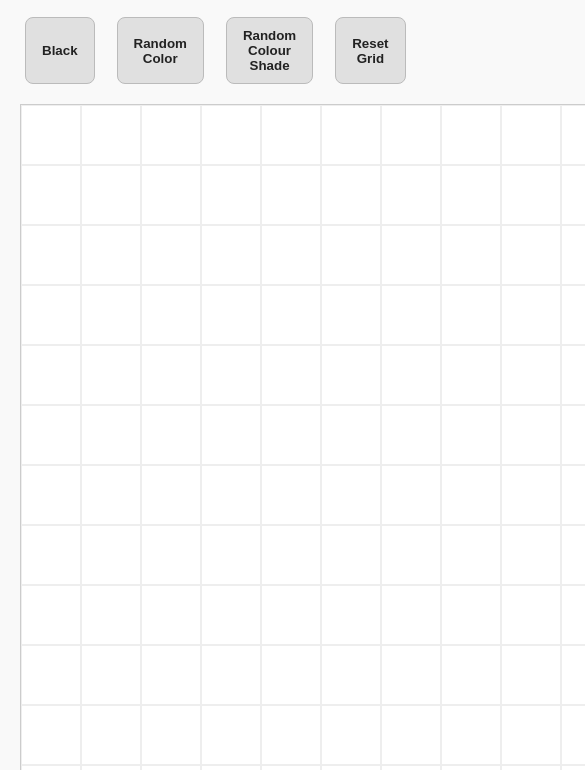
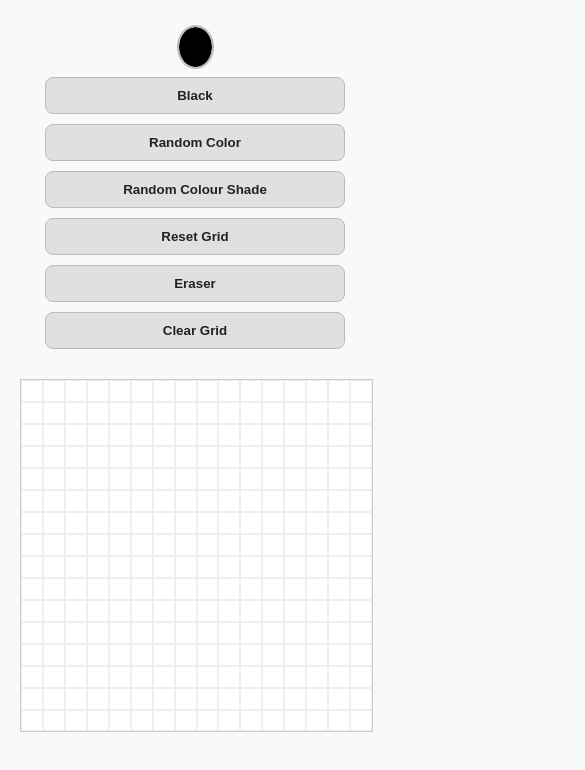
Before and after one commit to ni-ki-web/etch-a-sketch, a plain HTML site: page index.html in a window 390 px wide. Shown: the part 82-852 px from the top of the page, 585 px wide, since content can reach past the window. Drawn offline with Linux system fonts and the light colour scheme.

Commit message:
Updates: dynamic grid using flexbox, multiple color modes - just black, random color, color picker, color shades, eraser and a responsive layout

```diff
--- a/index.html
+++ b/index.html
@@ -11,12 +11,17 @@
 </head>
 <body>
     <h1>Etch-A-Sketch</h1>
+
     <div class="button-control">
+        <input type="color" id="colorPicker" title="Pick a color" />
         <button id="blackBtn">Black</button>
         <button id="randomBtn">Random Color</button>
         <button id="oneColorBtn">Random Colour Shade</button>
         <button id="resetBtn">Reset Grid</button>
+        <button id="eraserBtn">Eraser</button>
+        <button id="clearBtn">Clear Grid</button>
     </div>
+
     <div class="container" id="container"></div>
 
     <script src="script.js"></script>
--- a/script.js
+++ b/script.js
@@ -3,8 +3,13 @@ const blackBtn = document.getElementById('blackBtn');
 const randomBtn = document.getElementById('randomBtn');
 const resetBtn = document.getElementById('resetBtn');
 const oneColorBtn = document.getElementById('oneColorBtn');
+const colorPicker = document.getElementById('colorPicker');
+const eraserBtn = document.getElementById('eraserBtn');
+const clearBtn = document.getElementById('clearBtn');
 
 let currentMode = 'black';
+let customColor = '#000000';
+let isDrawing = false;
 
 // generate a random RGB color
 function getRandomColor() {
@@ -15,6 +20,7 @@ function getRandomColor() {
     return `rgb(${r}, ${g}, ${b})`;
 }
 
+// Get one colour shades
 let baseHue = Math.floor(Math.random() * 360);
 
 function getRandomShade() {
@@ -22,41 +28,68 @@ function getRandomShade() {
     return `hsl(${baseHue}, 80%, ${lightness}%)`;
 }
 
+// track drawing state
+container.addEventListener('mousedown', () => isDrawing = true);
+container.addEventListener('mouseup', () => isDrawing = false);
+container.addEventListener('mouseleave', () => isDrawing = false);
+
 // Create grid dynamically
 function createGrid(size) {
     container.innerHTML = '';
-
     const totalSquares = size * size;
-    const squareSize = 960 / size;
 
     for (let i = 0; i < totalSquares; i++) {
         const square = document.createElement('div');
         square.classList.add("grid-square");
-        square.style.width = `${squareSize}px`;
-        square.style.height = `${squareSize}px`;
 
+        const percent = 100 / size;
+        square.style.flexBasis = `${percent}%`;
+
+        square.addEventListener('mousedown', () => paintSquare(square));
         square.addEventListener('mouseover', () => {
-            if (square.style.backgroundColor && square.style.backgroundColor !== 'white') return;
-
-            if (currentMode === 'black') {
-                square.style.backgroundColor = 'black';
-            } else if (currentMode === 'random') {
-                square.style.backgroundColor = getRandomColor();
-            } else if (currentMode === 'oneColor') {
-                square.style.backgroundColor = getRandomShade();
-            }
+            if (isDrawing) paintSquare(square);
         });
 
         container.appendChild(square);
     }
 }
 
+function paintSquare(square) {
+    if (currentMode === 'eraser') {
+        square.style.backgroundColor = 'white';
+    } else if (currentMode === 'black') {
+        square.style.backgroundColor = 'black';
+    } else if (currentMode === 'random') {
+        square.style.backgroundColor = getRandomColor();
+    } else if (currentMode === 'oneColor') {
+        square.style.backgroundColor = getRandomShade();
+    } else if (currentMode === 'customColor') {
+        square.style.backgroundColor = customColor;
+    }
+}
+
 // Button event listeners
 blackBtn.addEventListener('click', () => currentMode = 'black');
+
 randomBtn.addEventListener('click', () => currentMode = 'random');
+
 oneColorBtn.addEventListener('click', () => {
     baseHue = Math.floor(Math.random() * 360);
     currentMode = 'oneColor';
+});
+
+colorPicker.addEventListener('input', (e) => {
+  customColor = e.target.value;
+  currentMode = 'customColor';
+});
+
+eraserBtn.addEventListener('click', () => currentMode = 'eraser');
+
+clearBtn.addEventListener('click', () => {
+    const squaresToClear = document.querySelectorAll('.grid-square');
+    squaresToClear.forEach(square => {
+        square.style.backgroundColor = 'white';
+    });
 });
 
 resetBtn.addEventListener('click', () => {
@@ -66,7 +99,6 @@ resetBtn.addEventListener('click', () => {
         createGrid(16);
         return;
     }
-
     let newSize = parseInt(input);
 
     while (isNaN(newSize) || newSize > 100 || newSize <=0 ) {
@@ -76,10 +108,8 @@ resetBtn.addEventListener('click', () => {
         createGrid(16);
         return;
     }
-
     newSize = parseInt(input);
     }
-
     createGrid(newSize);
 })
 
--- a/style.css
+++ b/style.css
@@ -12,8 +12,15 @@ h1 {
 
 .button-control {
     margin-bottom: 20px;
-    display: inline-flex;
+    display: flex;
+    flex-wrap: wrap;
+    justify-content: center;
+    align-items: center;
     gap: 12px;
+    padding: 10px;
+    max-width: 960px;
+    margin-left: auto;
+    margin-right: auto;
 }
 
 button {
@@ -35,17 +42,68 @@ button:hover {
 }
 
 .container {
-    display: flex;
-    flex-wrap: wrap;
-    width: 960px;
-    height: 960px;
-    margin: 0 auto;
-    border: 1px solid #ccc;
+  display: flex;
+  flex-wrap: wrap;
+  width: min(90vmin, 960px);
+  height: min(90vmin, 960px);
+  margin: 0 auto;
+  border: 1px solid #ccc;
 }
 
 .grid-square {
+  flex: 1 0 auto;
+  aspect-ratio: 1 / 1;
   border: 1px solid #eee;
   box-sizing: border-box;
   background-color: white;
   transition: background-color 0.3s ease;
 }
+
+#colorPicker {
+  appearance: none;
+  -webkit-appearance: none;
+  border: none;
+  width: 40px;
+  height: 40px;
+  border-radius: 50%;
+  padding: 0;
+  cursor: pointer;
+  background-color: transparent;
+  box-shadow: 0 0 0 2px #bbb;
+  transition: box-shadow 0.2s ease;
+}
+
+#colorPicker::-webkit-color-swatch-wrapper {
+  padding: 0;
+  border-radius: 50%;
+}
+
+#colorPicker::-webkit-color-swatch {
+  border: none;
+  border-radius: 50%;
+}
+
+/* Hover effect */
+#colorPicker:hover {
+  box-shadow: 0 0 0 2px #222;
+}
+
+/* Media Queries */
+@media (max-width: 600px) {
+  .button-control {
+    flex-direction: column;
+    align-items: stretch;
+    gap: 10px;
+  }
+
+  button {
+    width: 100%;
+    max-width: 300px;
+    margin: 0 auto;
+  }
+
+  #colorPicker {
+    width: 10%;
+    margin: 0 auto;
+  }
+}
```
